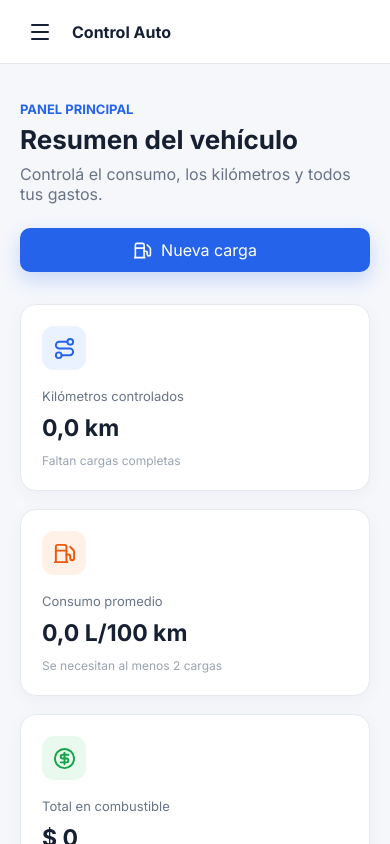
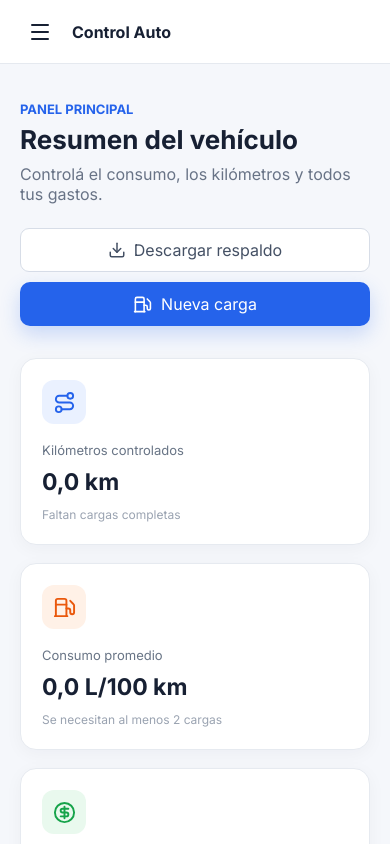
Before and after one commit to jatdalf/Car-Control, a React (Vite) app: page /resumen in a window 390 px wide. Shown: the top 844 px of the page. Built offline with nearby package versions, Linux system fonts and the light colour scheme.

Commit message:
Add local data backup export

```diff
--- a/package.json
+++ b/package.json
@@ -10,6 +10,7 @@
     "preview": "vite preview"
   },
   "dependencies": {
+    "@supabase/supabase-js": "^2.118.0",
     "lucide-react": "^1.41.0",
     "react": "^19.2.8",
     "react-dom": "^19.2.8",
--- a/src/index.css
+++ b/src/index.css
@@ -1139,3 +1139,27 @@ button {
     display: none;
   }
 }
+.page-header__actions {
+  display: flex;
+  align-items: center;
+  gap: 10px;
+}
+
+.page-header__actions .secondary-button {
+  display: flex;
+  align-items: center;
+  justify-content: center;
+  gap: 8px;
+}
+
+@media (max-width: 720px) {
+  .page-header__actions {
+    width: 100%;
+    flex-direction: column;
+  }
+
+  .page-header__actions a,
+  .page-header__actions button {
+    width: 100%;
+  }
+}
--- a/src/pages/Dashboard/Dashboard.tsx
+++ b/src/pages/Dashboard/Dashboard.tsx
@@ -1,4 +1,4 @@
-import { CalendarDays, CircleDollarSign, Fuel, Gauge, Route, Wrench, WalletCards,} from "lucide-react";
+import { CalendarDays, CircleDollarSign, Fuel, Gauge, Route, Wrench, WalletCards, Download,} from "lucide-react";
 import { useMemo } from "react";
 import { Link } from "react-router-dom";
 import {Bar, BarChart, CartesianGrid, Line, LineChart, ResponsiveContainer, Tooltip, XAxis, YAxis,}
@@ -8,6 +8,7 @@ import type { FuelRecord } from "../../types/fuel";
 import { getExpenseRecords } from "../../services/expenseStorage";
 import type { ExpenseCategory, ExpenseRecord,} from "../../types/expense";
 import { getMaintenanceRecords } from "../../services/maintenanceStorage";
+import { exportLocalBackup } from "../../utils/localBackup";
 
 interface ConsumptionPoint {
   date: string;
@@ -248,9 +249,17 @@ const monthlyCostData = useMemo(() => {
           <p>Controlá el consumo, los kilómetros y todos tus gastos.</p>
         </div>
 
-        <Link className="primary-button primary-button--link" to="/combustible">
-          <Fuel size={19} /> Nueva carga
-        </Link>
+        <div className="page-header__actions">
+          <button type="button" className="secondary-button" onClick={exportLocalBackup}>
+            <Download size={18} />
+            Descargar respaldo
+          </button>
+
+          <Link className="primary-button primary-button--link" to="/combustible">
+            <Fuel size={19} />
+            Nueva carga
+          </Link>
+        </div>
       </section>
 
       <section className="summary-grid">
--- /dev/null
+++ b/src/utils/localBackup.ts
@@ -0,0 +1,52 @@
+const STORAGE_KEYS = [
+  "control-auto-fuel-records",
+  "control-auto-expense-records",
+  "control-auto-maintenance-records",
+] as const;
+
+export function exportLocalBackup() {
+  const storage: Record<string, string | null> = {};
+
+  for (const key of STORAGE_KEYS) {
+    storage[key] = localStorage.getItem(key);
+  }
+
+  const hasData = Object.values(storage).some(
+    (value) => value !== null && value !== "[]",
+  );
+
+  if (!hasData) {
+    window.alert(
+      "No se encontraron registros guardados en este dispositivo.",
+    );
+    return;
+  }
+
+  const backup = {
+    version: 1,
+    application: "Control Auto",
+    exportedAt: new Date().toISOString(),
+    origin: window.location.origin,
+    storage,
+  };
+
+  const file = new Blob(
+    [JSON.stringify(backup, null, 2)],
+    {
+      type: "application/json",
+    },
+  );
+
+  const url = URL.createObjectURL(file);
+  const link = document.createElement("a");
+  const date = new Date().toISOString().split("T")[0];
+
+  link.href = url;
+  link.download = `control-auto-backup-${date}.json`;
+
+  document.body.appendChild(link);
+  link.click();
+  link.remove();
+
+  URL.revokeObjectURL(url);
+}
```
Also changed, not shown: src/lib/supabase.ts (added, +10 -0 lines), 2 other files (tests, documents, lock files or other folders).
